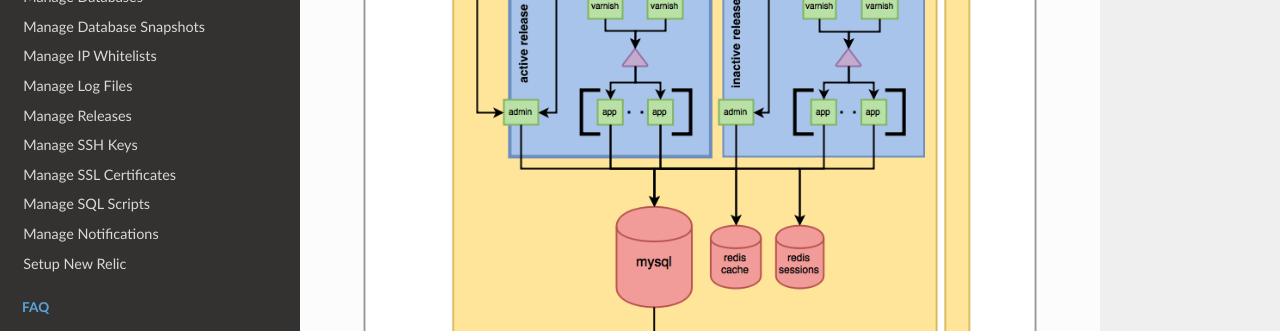
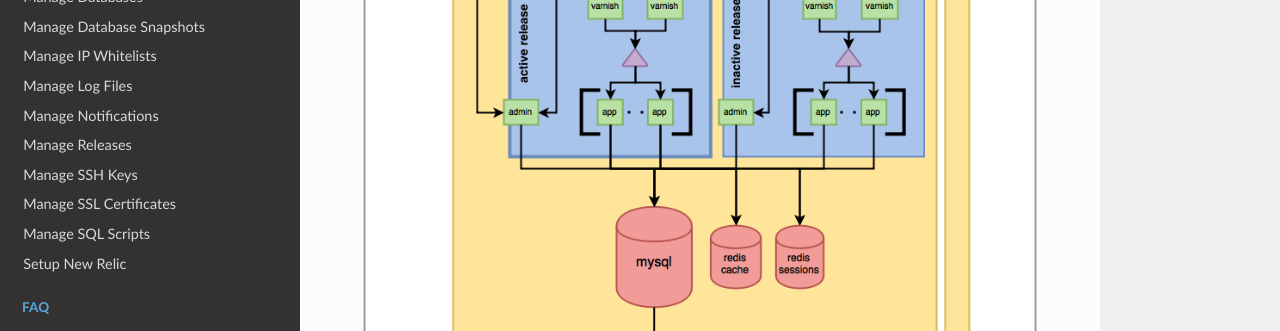
Before and after one commit to anchor/fleet-magento-docs, an MkDocs documentation site: the page built from docs/configuring-magento-for-fleet/architecture-overview.md, in a window 1280 px wide and 1264 px high. Shown: the part 610-941 px from the top of the window. Built offline with MkDocs 1.6.1, drawn with Linux system fonts in a browser that asks for light colours; nearby versions of some CDN libraries; old or Windows-style settings are respelled for this version of MkDocs; part of the change alters nothing that is shown.

Commit message:
Alphabetise the HowTo list.

```diff
--- a/mkdocs.yml
+++ b/mkdocs.yml
@@ -29,11 +29,11 @@ pages:
   - 'Manage Database Snapshots': 'how-to/manage-snapshots.md'
   - 'Manage IP Whitelists': 'how-to/manage-whitelists.md'
   - 'Manage Log Files': 'how-to/manage-logs.md'
+  - 'Manage Notifications': 'how-to/manage-notifications.md'
   - 'Manage Releases': 'how-to/manage-releases.md'
   - 'Manage SSH Keys': 'how-to/manage-keys.md'
   - 'Manage SSL Certificates': 'how-to/manage-certificates.md'
   - 'Manage SQL Scripts': 'how-to/manage-sql-scripts.md'
-  - 'Manage Notifications': 'how-to/manage-notifications.md'
   - 'Setup New Relic': 'how-to/newrelic.md'
 - FAQ:
   - 'Cache and Sessions': 'faq/cache-and-sessions.md'
```
